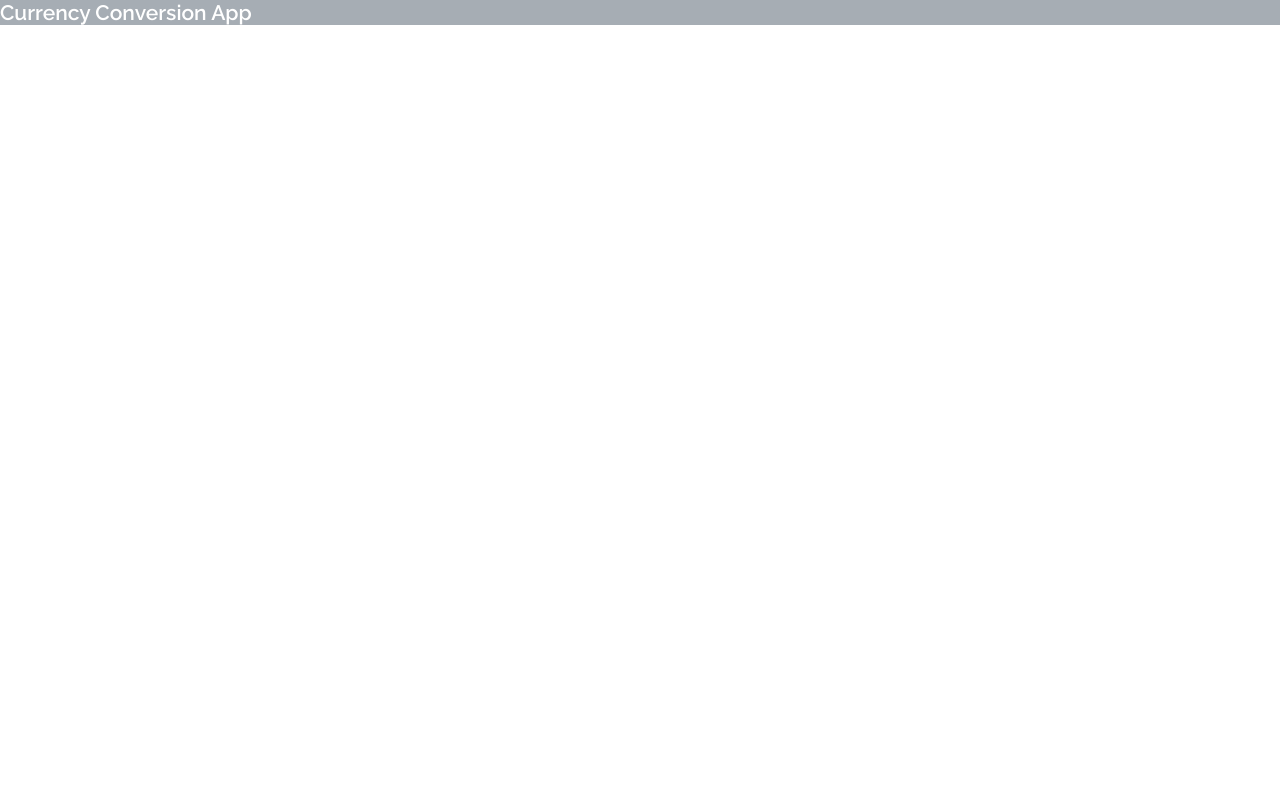
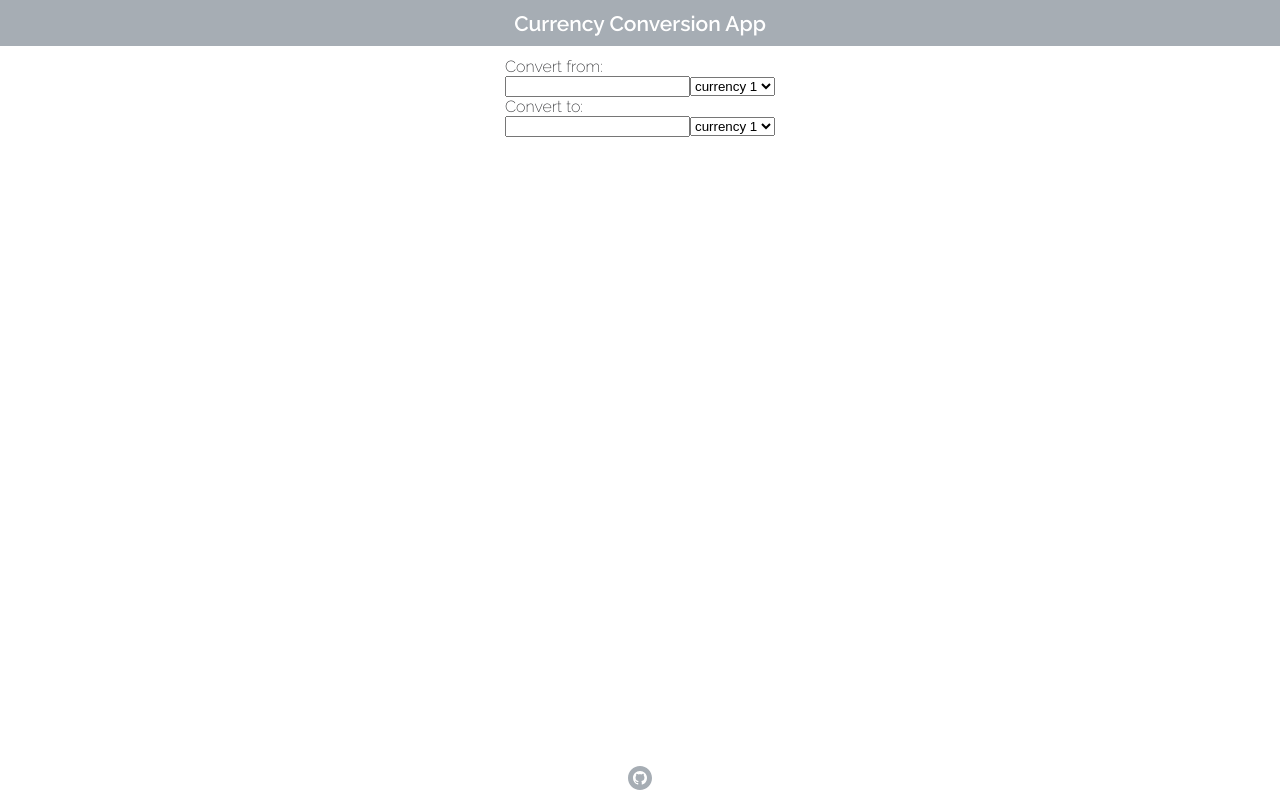
Before and after one commit to doinby/currency-conversion-react, a React (Create React App) app: page / in a window 1280 px wide. Built offline with nearby package versions, Linux system fonts and the light colour scheme; no server answers.

Commit message:
added currency input fields

```diff
--- a/src/App.css
+++ b/src/App.css
@@ -5,13 +5,18 @@
           box-sizing: border-box;
 }
 
+html,
+body {
+  margin: 0;
+  padding: 0;
+  height: 100%;
+}
+
 html {
   font-size: 14px;
 }
 
 body {
-  margin: 0;
-  padding: 0;
   font-family: "Raleway", sans-serif;
   font-weight: 200;
   color: #202124;
@@ -49,7 +54,50 @@ img {
 }
 /* Large screens - use when QAing large screen-only issues */
 /* XLarge screens - use when QAing xlarge screen-only issues */
+#root {
+  display: -webkit-box;
+  display: -ms-flexbox;
+  display: flex;
+  -webkit-box-orient: vertical;
+  -webkit-box-direction: normal;
+      -ms-flex-direction: column;
+          flex-direction: column;
+  height: 100%;
+}
+
+header,
+main,
+footer {
+  padding: 0.75rem 0;
+}
+
 header {
+  text-align: center;
   background: #a6adb4;
   color: #ffffff;
 }
+
+main {
+  -webkit-box-flex: 1;
+      -ms-flex: 1 0 auto;
+          flex: 1 0 auto;
+  -ms-grid-row-align: center;
+  -ms-grid-column-align: center;
+  place-self: center;
+}
+
+footer {
+  -ms-flex-negative: 0;
+      flex-shrink: 0;
+  display: -webkit-box;
+  display: -ms-flexbox;
+  display: flex;
+  -webkit-box-orient: horizontal;
+  -webkit-box-direction: normal;
+      -ms-flex-direction: row;
+          flex-direction: row;
+  place-content: center;
+}
+footer #github-icon {
+  fill: #a6adb4;
+}
--- a/src/App.js
+++ b/src/App.js
@@ -1,21 +1,16 @@
 /* eslint-disable no-unused-vars */
 import React, {useState, useEffect} from 'react';
 import './App.css';
+import Footer from './components/Footer';
 import Header from './components/Header';
-
-const baseUrl =
-  'https://v6.exchangerate-api.com/v6/9f68f70f705cfe734fe1e1a9/latest/USD';
+import Main from './components/Main';
 
 export default function App() {
-  useEffect(() => {
-    fetch(baseUrl)
-      .then((response) => response.json())
-      .then((data) => console.log(data));
-  }, []);
-
   return (
     <>
       <Header />
+      <Main />
+      <Footer />
     </>
   );
 }
--- a/src/App.scss
+++ b/src/App.scss
@@ -1,6 +1,32 @@
 @import './index.scss';
 
+#root {
+  @include flex(column);
+  height: 100%;
+}
+
+header,
+main,
+footer {
+  padding: $spacing-075 0;
+}
+
 header {
+  text-align: center;
   background: $color-darkgray;
   color: $color-white;
 }
+
+main {
+  flex: 1 0 auto;
+  place-self: center;
+}
+
+footer {
+  flex-shrink: 0;
+  @include flex(row);
+  place-content: center;
+  #github-icon {
+    fill: $color-darkgray;
+  }
+}
--- /dev/null
+++ b/src/components/CurrencyInput.js
@@ -0,0 +1,16 @@
+import React from 'react';
+
+export default function CurrencyInput(props) {
+  return (
+    <div>
+      <label>Convert {props.name}:</label>
+      <br />
+      <input type='text' name={props.name} />
+      <select>
+        <option value='currency 1'>currency 1</option>
+        <option value='currency 2'>currency 2</option>
+        <option value='currency 3'>currency 3</option>
+      </select>
+    </div>
+  );
+}
--- /dev/null
+++ b/src/components/Footer.js
@@ -0,0 +1,6 @@
+import React from 'react';
+import {githubIcon} from './icons';
+
+export default function Footer() {
+  return <footer>{githubIcon}</footer>;
+}
--- a/src/components/Header.js
+++ b/src/components/Header.js
@@ -4,6 +4,7 @@ export default function Header() {
   return (
     <header>
       <h1>Currency Conversion App</h1>
+      {/* Could do some quick links here */}
     </header>
   );
 }
--- /dev/null
+++ b/src/components/Main.js
@@ -0,0 +1,23 @@
+/* eslint-disable no-unused-vars */
+import React, {useState, useEffect} from 'react';
+import CurrencyInput from './CurrencyInput';
+
+const baseUrl =
+  'https://v6.exchangerate-api.com/v6/9f68f70f705cfe734fe1e1a9/latest/USD';
+
+export default function Main() {
+  useEffect(() => {
+    fetch(baseUrl)
+      .then((response) => response.json())
+      .then((data) => console.log(data));
+  }, []);
+
+  return (
+    <main>
+      <form className='converter'>
+        <CurrencyInput name='from' />
+        <CurrencyInput name='to' />
+      </form>
+    </main>
+  );
+}
--- /dev/null
+++ b/src/components/icons.js
@@ -0,0 +1,13 @@
+const githubIcon = (
+  <svg
+    id='github-icon'
+    xmlns='http://www.w3.org/2000/svg'
+    width='24'
+    height='24'
+    viewBox='0 0 24 24'
+  >
+    <path d='M12 0c-6.627 0-12 5.373-12 12s5.373 12 12 12 12-5.373 12-12-5.373-12-12-12zm2.218 18.616c-.354.069-.468-.149-.468-.336v-1.921c0-.653-.229-1.079-.481-1.296 1.56-.173 3.198-.765 3.198-3.454 0-.765-.273-1.389-.721-1.879.072-.177.312-.889-.069-1.853 0 0-.587-.188-1.923.717-.561-.154-1.159-.231-1.754-.234-.595.003-1.193.08-1.753.235-1.337-.905-1.925-.717-1.925-.717-.379.964-.14 1.676-.067 1.852-.448.49-.722 1.114-.722 1.879 0 2.682 1.634 3.282 3.189 3.459-.2.175-.381.483-.444.936-.4.179-1.413.488-2.037-.582 0 0-.37-.672-1.073-.722 0 0-.683-.009-.048.426 0 0 .46.215.777 1.024 0 0 .405 1.25 2.353.826v1.303c0 .185-.113.402-.462.337-2.782-.925-4.788-3.549-4.788-6.641 0-3.867 3.135-7 7-7s7 3.133 7 7c0 3.091-2.003 5.715-4.782 6.641z' />
+  </svg>
+);
+
+export {githubIcon};
--- a/src/index.js
+++ b/src/index.js
@@ -3,6 +3,8 @@ import ReactDOM from 'react-dom';
 import './index.css';
 import App from './App';
 import reportWebVitals from './reportWebVitals';
+
+console.clear();
 
 ReactDOM.render(
   <React.StrictMode>
--- a/src/index.scss
+++ b/src/index.scss
@@ -42,12 +42,17 @@ $color-blue: #72acff;
   //   border: 1px solid hotpink;
 }
 
+html,
+body {
+  @include reset-spacing();
+  height: 100%;
+}
+
 html {
   font-size: 14px;
 }
 
 body {
-  @include reset-spacing();
   font-family: 'Raleway', sans-serif;
   font-weight: $fweight-light;
   color: $color-black;
```
